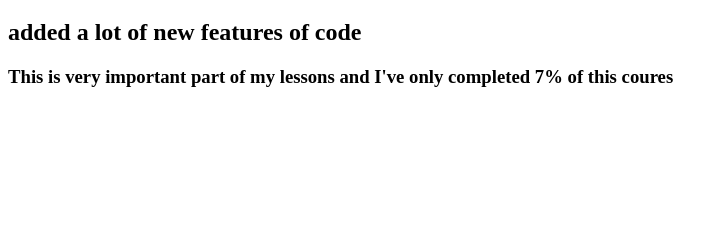
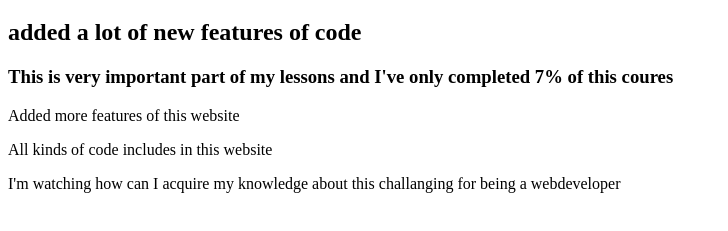
Before and after one commit to soel8/my-second-website, a plain HTML site: page index.html in a window 1280 px wide. Shown: the part 61-292 px from the top of the page, without its empty margins (0-728 px from the left). Drawn offline with Linux system fonts and the light colour scheme.

Commit message:
Realization how to acquire knowledge

```diff
--- a/index.html
+++ b/index.html
@@ -10,5 +10,8 @@
     <h1>This is my second website launched </h1>
     <h2>added a lot of new features of code</h2>
     <h3>This is very important part of my lessons and I've only completed 7% of this coures</h3>
+    <p> Added more features of this website</p>
+    <p>All kinds of code includes in this website </p>
+    <p>I'm watching how can I acquire my knowledge about this challanging for being a webdeveloper</p>
 </body>
 </html>
```
